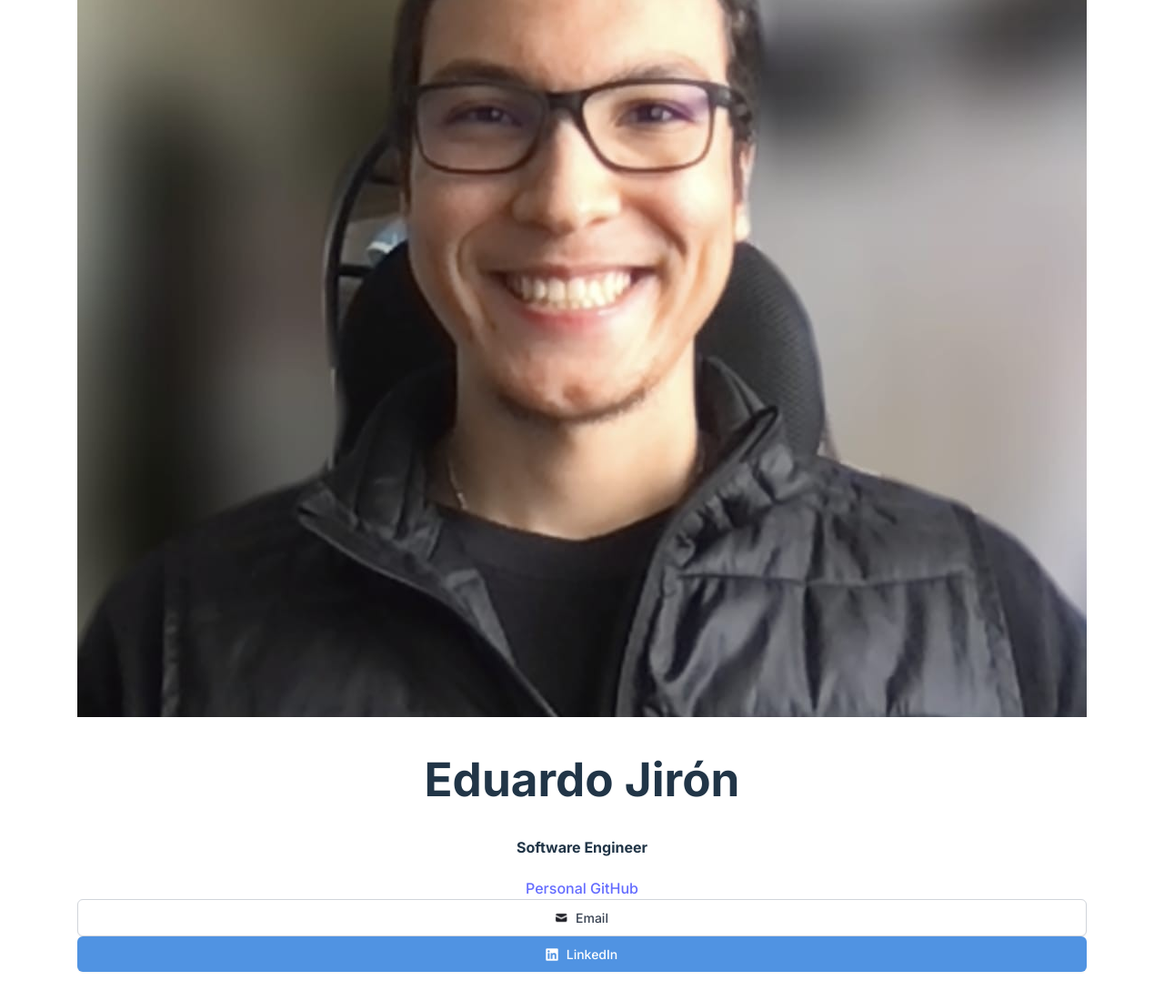
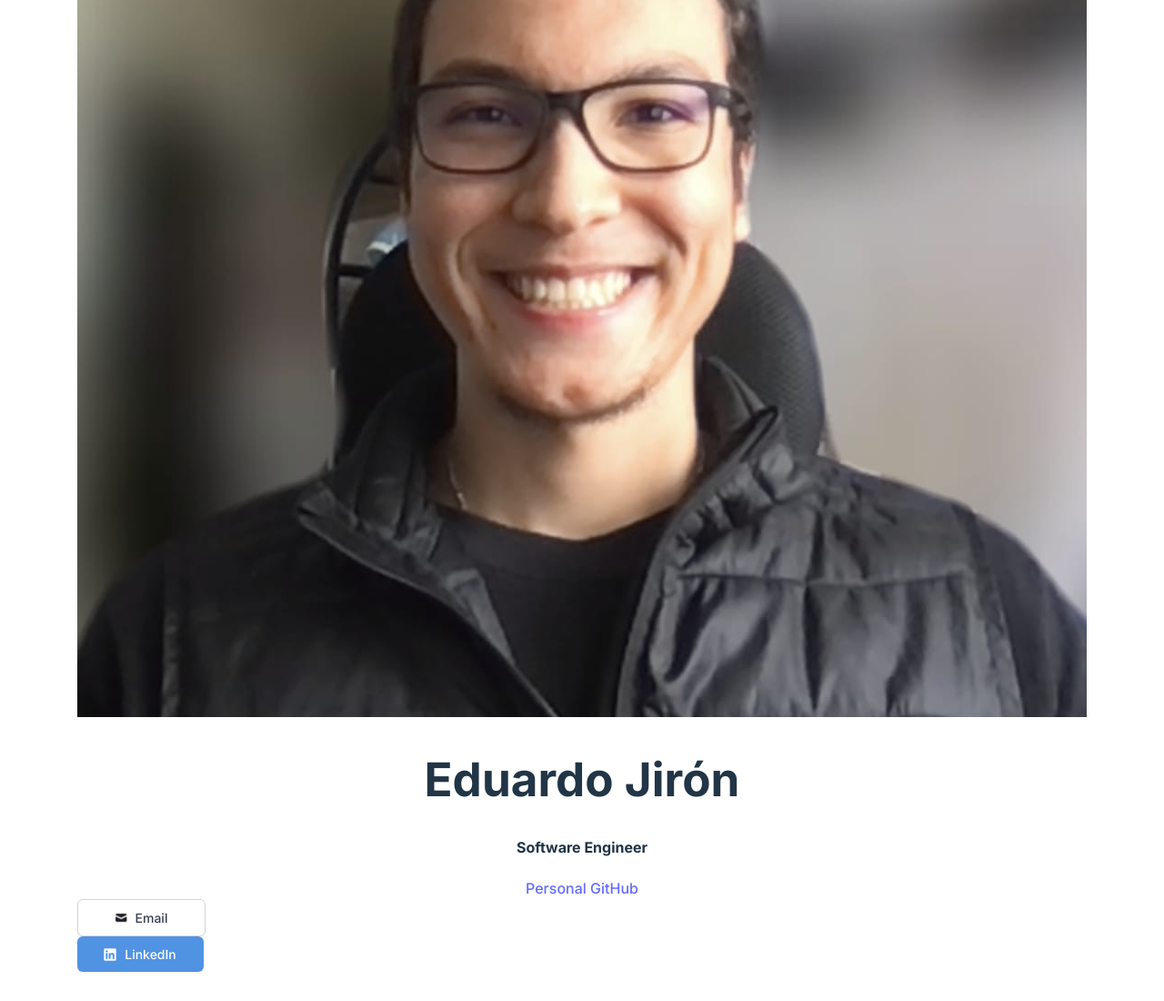
Before and after one commit to emjironal/digital-business-card, a React (Vite) app: page / in a window 1280 px wide. Shown: the part 354-1454 px from the top of the page at 91% size. Built offline with nearby package versions, Linux system fonts and the light colour scheme.

Commit message:
[update] add width to buttons

```diff
--- a/src/components/Information/LinkedInButton.css
+++ b/src/components/Information/LinkedInButton.css
@@ -7,6 +7,7 @@
   background: #5093e2;
   box-shadow: 0px 1px 2px rgba(0, 0, 0, 0.05);
   border-radius: 6px;
+  width: 115px;
 }
 
 .linkedin-icon {
--- a/src/components/Information/MailButton.css
+++ b/src/components/Information/MailButton.css
@@ -8,6 +8,7 @@
   border: 1px solid #d1d5db;
   box-shadow: 0px 1px 2px rgba(0, 0, 0, 0.05);
   border-radius: 6px;
+  width: 115px;
 }
 
 .email-icon {
```
